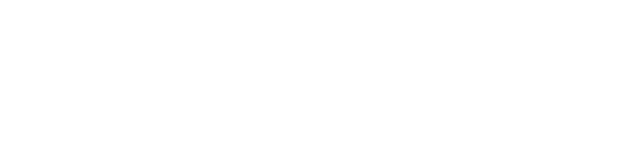
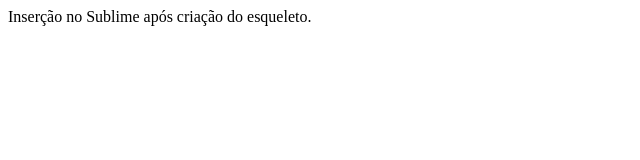
Before and after one commit to programacaocolaborativa/TesteGit, a plain HTML site: page index.html in a window 1280 px wide. Shown: the whole page, without its empty margins (0-640 px from the left). Drawn offline with Linux system fonts and the light colour scheme.

Commit message:
Inserção do Paragrafo

```diff
--- a/index.html
+++ b/index.html
@@ -5,5 +5,8 @@
 		<title> Meu Site </title>
 	</head>
 	<body>
+		<p>
+			Inserção no Sublime após criação do esqueleto.
+		</p>
 	</body>
 </html>
```
